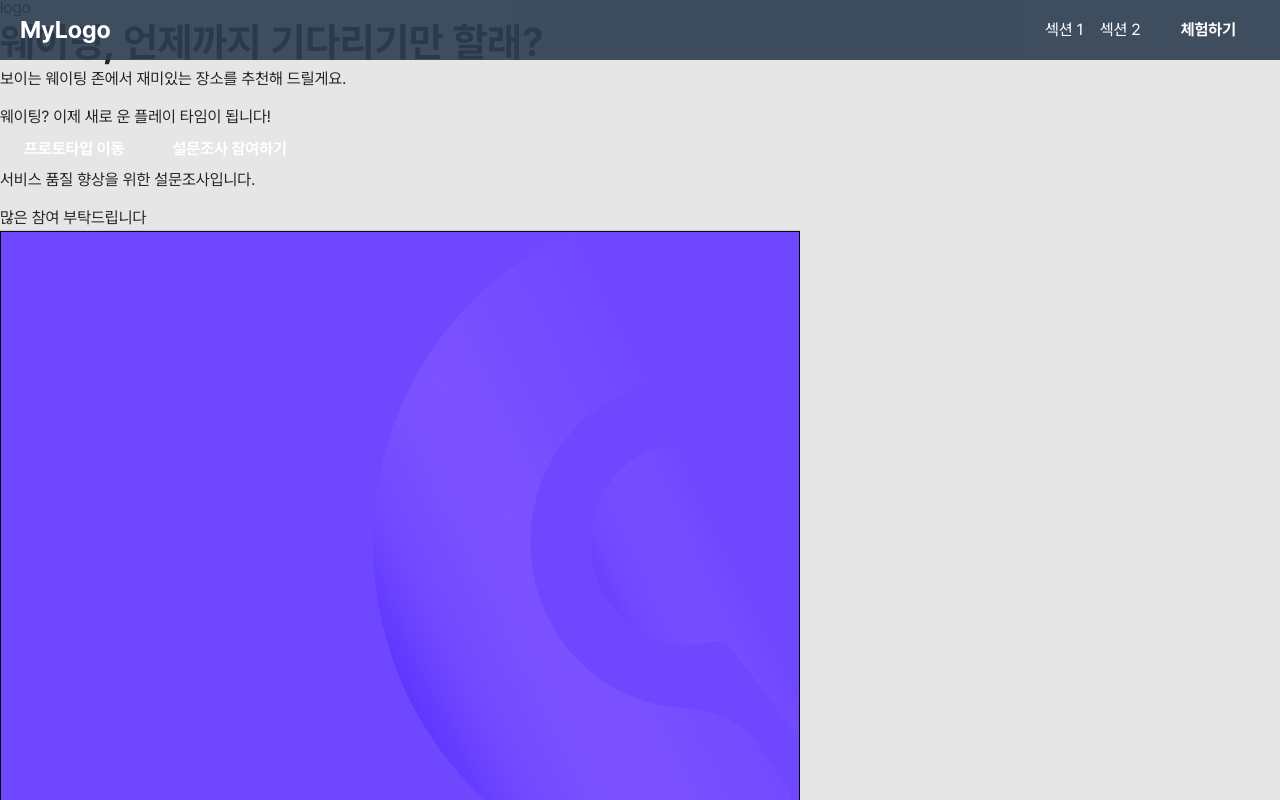
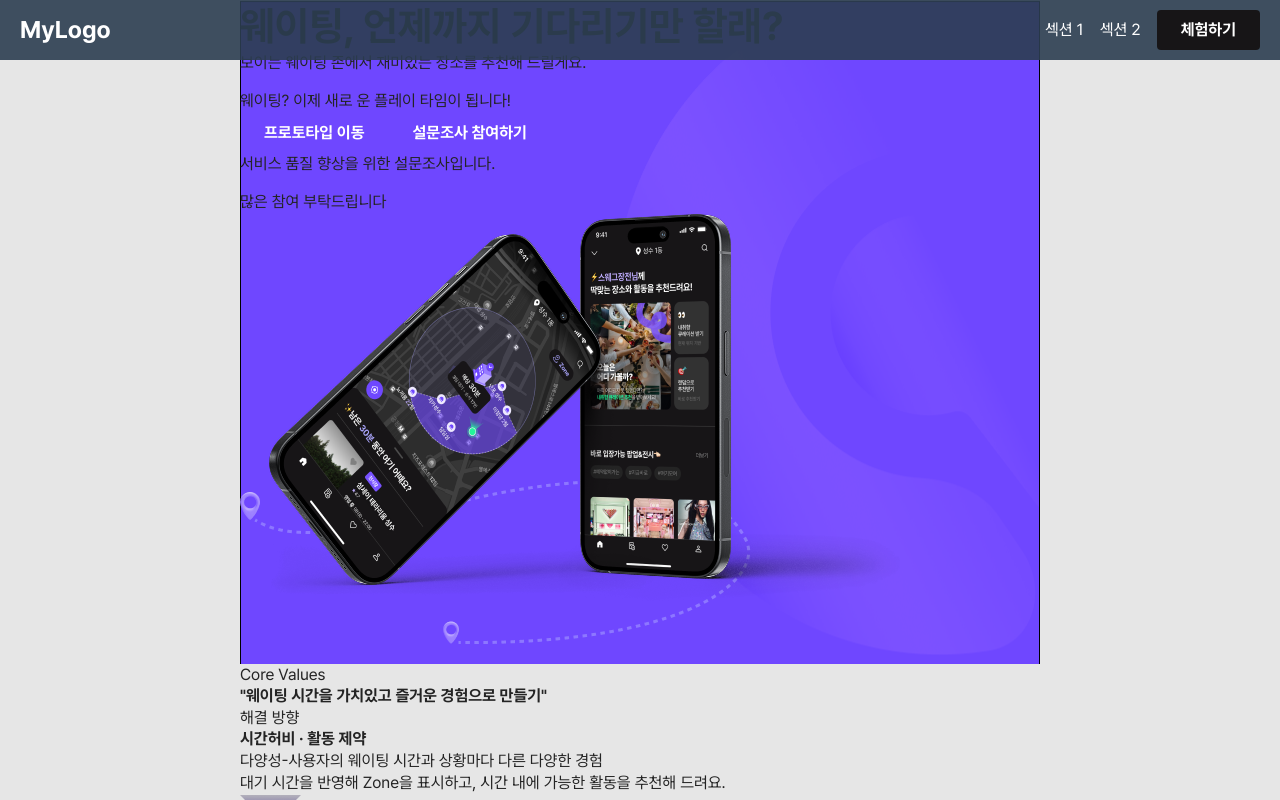
Before and after one commit to hyun2e/waitzone-landing, a React (Vite) app: page / in a window 1280 px wide. Shown: the top 800 px of the page. Built offline with nearby package versions, Linux system fonts and the light colour scheme.

Commit message:
스타일링 샘플

```diff
--- a/src/App.jsx
+++ b/src/App.jsx
@@ -26,6 +26,10 @@ const slidesHero = [
   { src: "https://placehold.co/600x400/red/white", content: "ljh" },
 ];
 
+const ContentContainer = styled.div`
+  max-width: 800px;
+  margin: auto;
+`;
 const Section = styled.section`
   height: 500px;
   background-color: ${({ $bgColor }) => $bgColor || "#1d94d9"};
@@ -60,6 +64,7 @@ const App = () => {
           섹션 2
         </Section> */}
         <NavBar />
+        <ContentContainer>
           <HeroSection />
           <CoreValues />
           <Features01 />
@@ -67,6 +72,7 @@ const App = () => {
           <Features03 />
           <Features04 />
           <Footer />
+        </ContentContainer>
       </>
     </ThemeProvider>
   );
--- a/src/components/Button.jsx
+++ b/src/components/Button.jsx
@@ -10,6 +10,7 @@ const FullButton = styled.a`
   font-size: 16px;
   font-weight: 700;
   color: #ffffff;
+  background-color: ${({ bgcolor }) => bgcolor};
   border: none;
   border-radius: 4px;
   cursor: pointer;
@@ -46,7 +47,8 @@ const OutlineButton = styled.a`
 
 // Button 컴포넌트
 // full-btn
-const Button = ({ type, href, children }) => {
+const Button = ({ type, href, children, bgcolor }) => {
+  console.log(bgcolor);
   switch (type) {
     case "outline-btn":
       return (
@@ -57,7 +59,12 @@ const Button = ({ type, href, children }) => {
     case "full-btn":
     default:
       return (
-        <FullButton href={href} target="_blank" rel="noopener noreferrer">
+        <FullButton
+          href={href}
+          target="_blank"
+          rel="noopener noreferrer"
+          bgcolor={bgcolor}
+        >
           {children}
         </FullButton>
       );
--- a/src/components/Navbar.jsx
+++ b/src/components/Navbar.jsx
@@ -60,7 +60,7 @@ const NavBar = () => {
         <NavLink href="#section1">섹션 1</NavLink>
         <NavLink href="#section2">섹션 2</NavLink>
         {/* 여기에 섹션 3으로 이동하는 NavLink를 추가해봅시다 */}
-        <Button type="full-btn" href="https://www.naver.com">
+        <Button type="full-btn" bgcolor="#171517" href="https://www.naver.com">
           체험하기
         </Button>
       </NavButtons>
--- a/src/sections/Features01.jsx
+++ b/src/sections/Features01.jsx
@@ -13,9 +13,9 @@ const Features01 = () => {
   return (
     <div>
       <div>
-        <h4 classname="f1_section">Features 01</h4>
-        <h2 classname="f1_title">웨이팅 신청 존에서 빠르게 웨이팅</h2>
-        <p classname="f1_description">
+        <h4 className="f1_section">Features 01</h4>
+        <h2 className="f1_title">웨이팅 신청 존에서 빠르게 웨이팅</h2>
+        <p className="f1_description">
           장소에 도착하지 않고 빠르게 웨이팅을 신청할 수 있어요.
         </p>
       </div>
--- a/src/sections/Features03.jsx
+++ b/src/sections/Features03.jsx
@@ -11,16 +11,22 @@ import f3_mo_2 from "../assets/images/f3_mo_2.svg";
 import f3_mo_s_1 from "../assets/images/f3_mo_s_1.svg";
 import f3_mo_s_2 from "../assets/images/f3_mo_s_2.svg";
 import f3_tag from "../assets/images/f3_tag.png";
+import styled from "styled-components";
+
+const FeartureContainer = styled.div`
+  background-image: url("src/assets/images/f3_background.png");
+  width: 100%;
+`;
 
 const Features03 = () => {
   return (
-    <div>
+    <FeartureContainer>
       <div>
-        <h4 classname="f3_section">Features 03</h4>
-        <h2 classname="f3_title">
+        <h4 className="f3_section">Features 03</h4>
+        <h2 className="f3_title">
           반경 커스텀으로 폭 넓은 Zone의 추천 장소 제공
         </h2>
-        <p classname="f3_description">
+        <p className="f3_description">
           자유롭게 존의 반경을 설정해 보세요.
           <br />
           여유롭게 설정한 후, 주변을 즐기고 오세요!
@@ -28,7 +34,7 @@ const Features03 = () => {
       </div>
 
       <div>
-        <img classname="f3_mo" src={f3_mo_1} />
+        <img className="f3_mo" src={f3_mo_1} />
         <img className="f3_line_1" src={f3_line_1} />
         <img className="f3_line_2" src={f3_line_2} />
         <img className="f3_tag" src={f3_tag} />
@@ -36,7 +42,7 @@ const Features03 = () => {
 
       <div>
         <p className="f3_custom_flow">커스텀 Flow</p>
-        <img classname="f3_line_flow" src={f3_line_flow} />
+        <img className="f3_line_flow" src={f3_line_flow} />
         <img className="f3_mo_s_1" src={f3_mo_s_1} />
         <img className="f3_mo_s_2" src={f3_mo_s_2} />
         <img className="f3_line_3" src={f3_line_3} />
@@ -51,7 +57,7 @@ const Features03 = () => {
         <p className="f3_body_title_3">길찾기 · 웨이팅 신청 제공</p>
         <p className="f3_body_text_3">실시간 대기 현황 한눈에 보기</p>
       </div>
-    </div>
+    </FeartureContainer>
   );
 };
 
--- a/src/sections/Footer.jsx
+++ b/src/sections/Footer.jsx
@@ -5,15 +5,15 @@ const Footer = () => {
   return (
     <div>
       <div>
-        <img classname="logo" src={footer_logo} />
+        <img className="logo" src={footer_logo} />
       </div>
 
       <div>
-        <p classname="title">당신의 기다림을 즐겁고 가치있게</p>
+        <p className="title">당신의 기다림을 즐겁고 가치있게</p>
       </div>
 
       <div>
-        <p classname="survey_title">WAIT ZONE 설문조사</p>
+        <p className="survey_title">WAIT ZONE 설문조사</p>
         <p className="survey_description">
           서비스 품질 향상을 위한 설문조사와 사용성 인터뷰를 진행 중입니다.
         </p>
--- a/src/sections/HeroSection.jsx
+++ b/src/sections/HeroSection.jsx
@@ -2,28 +2,34 @@ import React from "react";
 import Button from "../components/Button";
 import background from "../assets/images/1_background_all.png";
 import mock from "../assets/images/1_background_phonemock.png";
+import styled from "styled-components";
+import { style } from "framer-motion/client";
+
+const HeroContainer = styled.div`
+  background-image: url("src/assets/images/1_background_all.png");
+  width: 100%;
+`;
+
+const HeroWrapper = styled.div``;
+
 const HeroSection = () => {
   return (
-    <div>
- {/* 네비게이션 */}
- <div>
-  logo</div>
-
-      <div>
+    <HeroContainer>
+      <HeroWrapper>
         <h1>웨이팅, 언제까지 기다리기만 할래?</h1>
-        <p>보이는 웨이팅 존에서 재미있는 장소를 추천해 드릴게요.</p> <br/>
+        <p>보이는 웨이팅 존에서 재미있는 장소를 추천해 드릴게요.</p> <br />
         <p> 웨이팅? 이제 새로 운 플레이 타임이 됩니다!</p>
         <div>
           <Button>프로토타입 이동</Button>
           <Button>설문조사 참여하기</Button>
         </div>
-        <p>서비스 품질 향상을 위한 설문조사입니다. </p><br/>
+        <p>서비스 품질 향상을 위한 설문조사입니다. </p>
+        <br />
         <p>많은 참여 부탁드립니다</p>
-      </div>
+      </HeroWrapper>
 
-      <img src={background}/>
-      <img src={mock}/>
-    </div>
+      <img src={mock} />
+    </HeroContainer>
   );
 };
 
```
Lines whose indentation alone changed are shown as unchanged.
